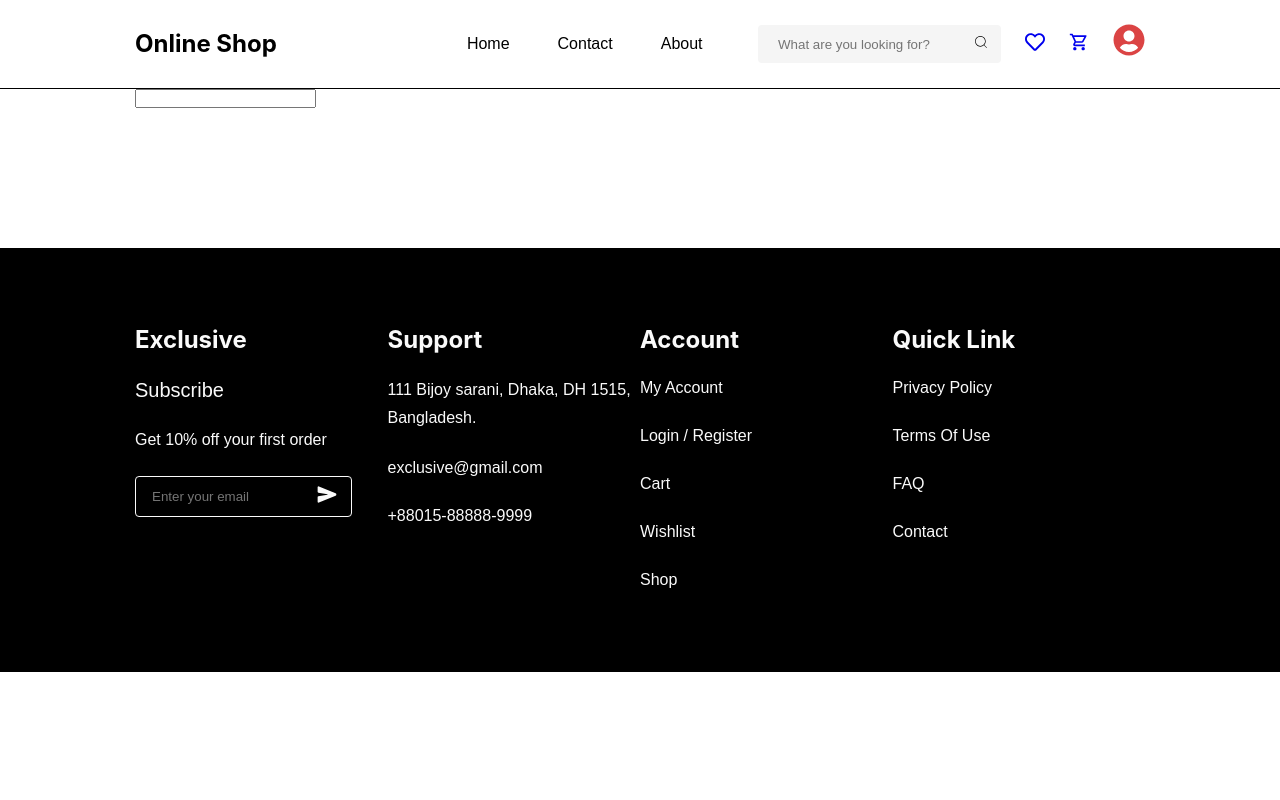
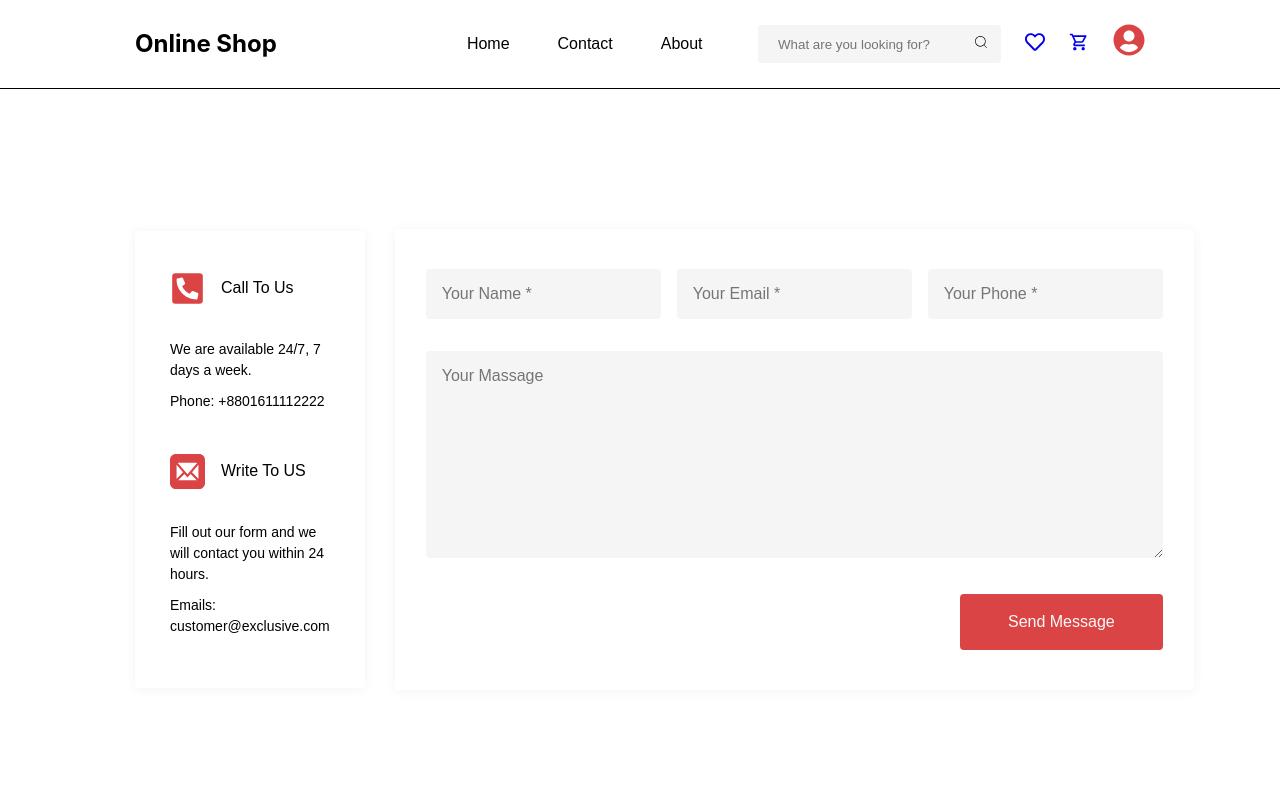
Before and after one commit to VefxoNadiradze/OnlineShop, a React (Vite) app: page /Contact in a window 1280 px wide. Shown: the top 800 px of the page. Built offline with nearby package versions, Linux system fonts and the light colour scheme.

Commit message:
finish contact desktop styles

```diff
--- a/src/pages/Contact.tsx
+++ b/src/pages/Contact.tsx
@@ -1,21 +1,148 @@
 import styled from "styled-components";
+import { FaPhoneSquareAlt } from "react-icons/fa";
+import { ImMail } from "react-icons/im";
 
 export default function Contact() {
-  return <ContactParent>
+  return (
+    <ContactParent>
       <div className="contactItems">
-          <div className="callItem"></div>
-          <div className="messageItem"></div>
+        <div className="callItem">
+          <div className="iconTitle">
+            <span>
+              <FaPhoneSquareAlt />
+            </span>
+            <p>Call To Us</p>
+          </div>
+          <p>We are available 24/7, 7 days a week.</p>
+          <p>Phone: +8801611112222</p>
+        </div>
+        <div className="messageItem">
+          <div className="iconTitle">
+            <span>
+              <ImMail />
+            </span>
+            <p>Write To US</p>
+          </div>
+          <p>Fill out our form and we will contact you within 24 hours.</p>
+          <p>Emails: customer@exclusive.com</p>
+        </div>
       </div>
-     <form >
-        <div className="smallInputs">
-
-        </div>
-        <input type="message" />
-     </form>
-
-  </ContactParent>;
+      <div className="formPar">
+        <form>
+          <div className="smallInputs">
+            <input type="text" placeholder="Your Name *" />
+            <input type="email" placeholder="Your Email *" />
+            <input type="number" placeholder="Your Phone *" min={0} />
+          </div>
+          <textarea placeholder="Your Massage" className="TextArea" />
+          <button type="submit">Send Message</button>
+        </form>
+      </div>
+    </ContactParent>
+  );
 }
 
 const ContactParent = styled.div`
   display: flex;
+  align-items: center;
+  margin: 140px 0;
+  gap: 30px;
+
+  .contactItems {
+    height: 457px;
+    display: flex;
+    flex-direction: column;
+    row-gap: 32px;
+    border-radius: 4px;
+    box-shadow: 0px 1px 13px 0px rgba(0, 0, 0, 0.05);
+    background: rgb(255, 255, 255);
+    padding: 40px 35px;
+    div {
+      .iconTitle {
+        display: flex;
+        align-items: center;
+        column-gap: 16px;
+        margin-bottom: 24px;
+        p {
+          color: rgb(0, 0, 0);
+          font-family: "Poppins", sans-serif;
+          font-size: 16px;
+          font-weight: 500;
+          line-height: 24px;
+        }
+        span {
+          display: block;
+          font-size: 35px;
+          color: rgb(219, 68, 68);
+        }
+      }
+
+      p {
+        color: rgb(0, 0, 0);
+        font-family: "Poppins", sans-serif;
+        font-size: 14px;
+        font-weight: 400;
+        line-height: 21px;
+        margin-bottom: 10px;
+      }
+    }
+  }
+
+  .formPar {
+    padding: 40px 31px;
+    border-radius: 4px;
+    box-shadow: 0px 1px 13px 0px rgba(0, 0, 0, 0.05);
+    background: rgb(255, 255, 255);
+    form {
+      .smallInputs {
+        display: flex;
+        column-gap: 16px;
+
+        input {
+          width: 235px;
+          height: 50px;
+          border-radius: 4px;
+          background: rgb(245, 245, 245);
+          font-family: "Poppins", sans-serif;
+          padding: 13px 16px;
+          font-size: 16px;
+          font-weight: 400;
+          line-height: 24px;
+          border: none;
+          outline: none;
+        }
+      }
+      .TextArea {
+        width: 737px !important;
+        height: 207px !important;
+        border-radius: 4px;
+        background: rgb(245, 245, 245);
+        padding: 13px 16px;
+        margin-top: 32px;
+        color: rgb(0, 0, 0);
+        font-family: "Poppins", sans-serif;
+        font-size: 16px;
+        font-weight: 400;
+        line-height: 24px;
+        outline: none;
+        border: none;
+      }
+
+      button {
+        display: block;
+        border-radius: 4px;
+        background: rgb(219, 68, 68);
+        color: rgb(250, 250, 250);
+        font-family: "Poppins", sans-serif;
+        font-size: 16px;
+        font-weight: 500;
+        line-height: 24px;
+        padding: 16px 48px;
+        cursor: pointer;
+        margin-top: 32px;
+        margin-left: auto;
+        border: none;
+      }
+    }
+  }
 `;
```
